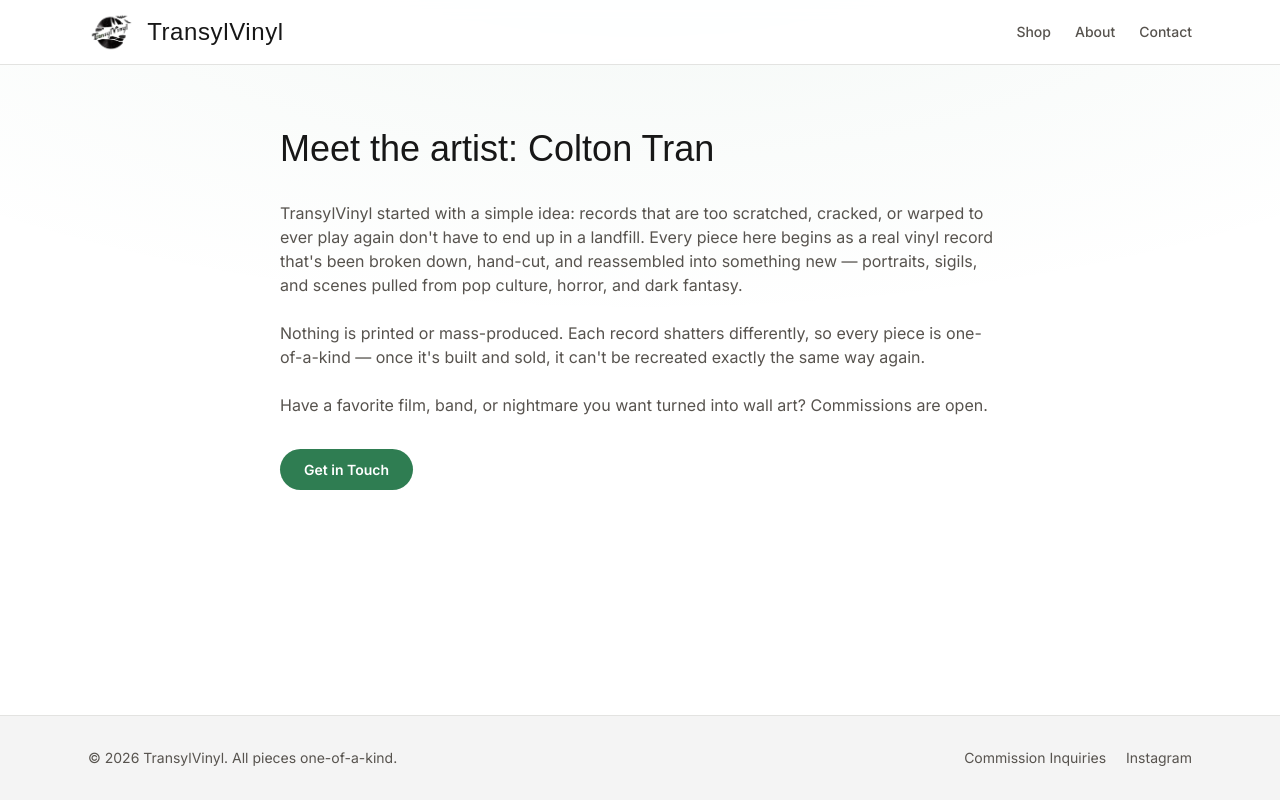
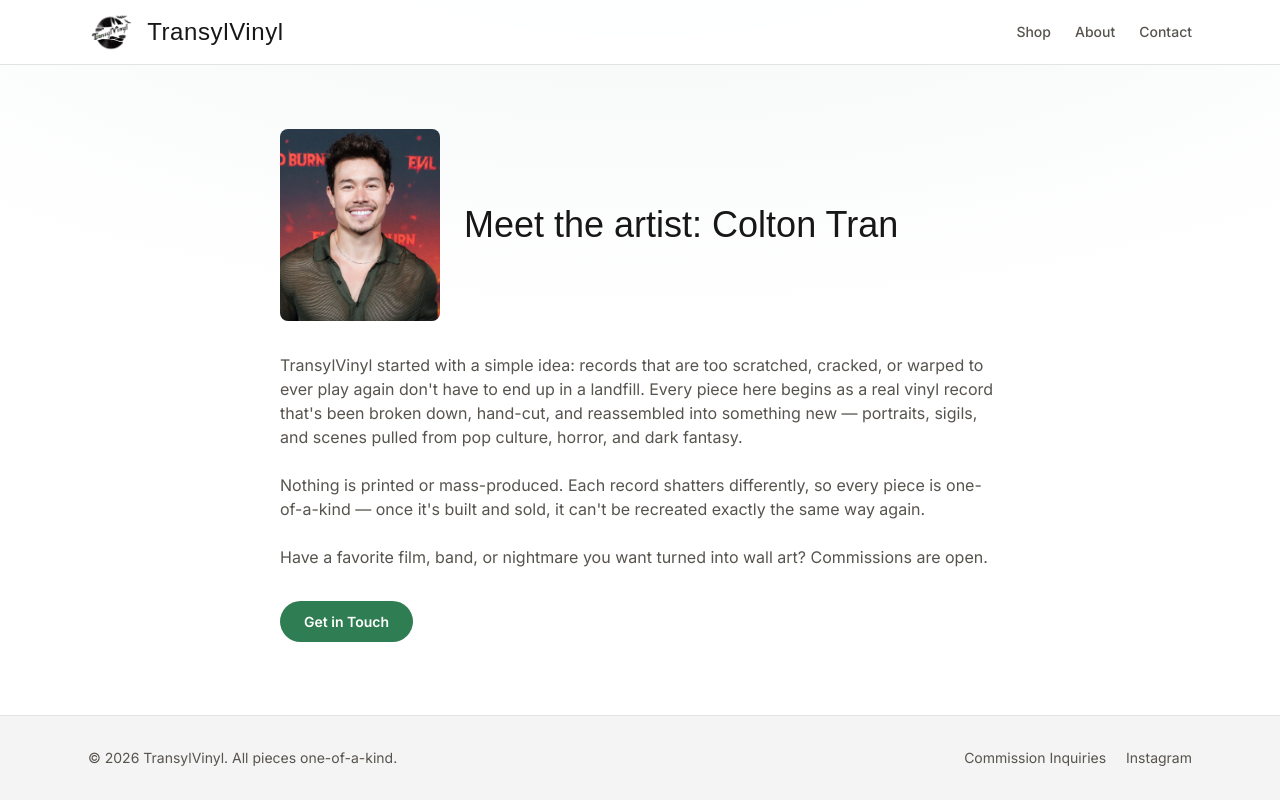
Before and after one commit to ctran0080/transylvinyl, a Next.js app: page /about in a window 1280 px wide. Built offline with nearby package versions, Linux system fonts and the light colour scheme; a web font is replaced by a local one.

Commit message:
Add artist headshot to About page

```diff
--- a/app/about/page.tsx
+++ b/app/about/page.tsx
@@ -1,4 +1,5 @@
 import type { Metadata } from "next";
+import Image from "next/image";
 import Link from "next/link";
 
 export const metadata: Metadata = {
@@ -10,9 +11,19 @@ export const metadata: Metadata = {
 export default function AboutPage() {
   return (
     <div className="mx-auto max-w-3xl px-6 py-16">
-      <h1 className="font-display text-4xl text-foreground">
-        Meet the artist: Colton Tran
-      </h1>
+      <div className="flex flex-col items-center gap-6 text-center sm:flex-row sm:items-center sm:text-left">
+        <Image
+          src="/images/colton-tran.jpg"
+          alt="Colton Tran, the artist behind TransylVinyl"
+          width={200}
+          height={240}
+          className="h-40 w-32 rounded-lg object-cover sm:h-48 sm:w-40"
+          priority
+        />
+        <h1 className="font-display text-4xl text-foreground">
+          Meet the artist: Colton Tran
+        </h1>
+      </div>
 
       <div className="mt-8 space-y-6 text-muted">
         <p>
```
Also changed, not shown: public/images/colton-tran.jpg (added).
